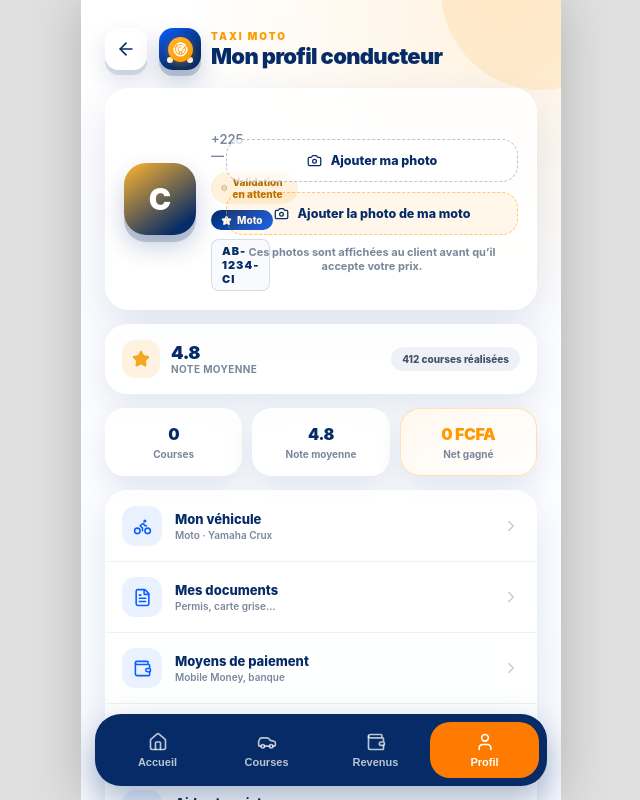
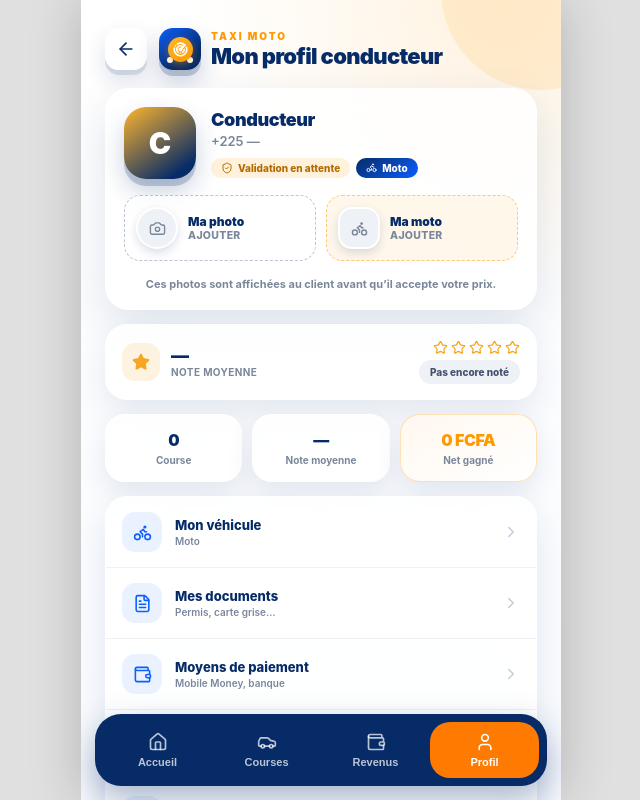
Before and after one commit to ouatthamed250-bit/taxi-moto, a React (Vite) app: page /driver/profile in a window 1280 px wide. Shown: the whole page, without its empty margins (319-959 px from the left). Built offline with nearby package versions, Linux system fonts and the light colour scheme; no server answers.

Commit message:
Fix: profil conducteur layout + suppression donnees fictives

```diff
--- a/src/data/rides.ts
+++ b/src/data/rides.ts
@@ -111,6 +111,22 @@ export function reconcileRideHistory(
   return normalizeRideHistory([...cloud, ...pending]);
 }
 
+/** Courses réellement NOTÉES par un client. */
+export function countRatedRides(rides: Ride[]): number {
+  return rides.filter((ride) => typeof ride.rating === 'number' && ride.rating > 0).length;
+}
+
+/**
+ * NOTE MOYENNE d'un conducteur = moyenne des notes REÇUES.
+ * `null` si aucune course n'a été notée → l'UI affiche « Pas encore noté ».
+ */
+export function averageRideRating(rides: Ride[]): number | null {
+  const rated = rides.filter((ride) => typeof ride.rating === 'number' && ride.rating > 0);
+  if (rated.length === 0) return null;
+
+  return rated.reduce((total, ride) => total + (ride.rating ?? 0), 0) / rated.length;
+}
+
 /** Date du jour au format `dd/mm/yyyy` (même format que `nowDate()`). */
 export function todayStamp(now = new Date()): string {
   return now.toLocaleDateString('fr-FR');
--- a/src/pages/driver/Profile.css
+++ b/src/pages/driver/Profile.css
@@ -669,3 +669,113 @@
   font-weight: 700;
   text-align: center;
 }
+
+/* ==========================================================================
+   LAYOUT CORRIGE DU PROFIL CONDUCTEUR — SECTIONS EMPILEES
+   ⚠️ Ces regles remplacent celles du haut de fichier : la carte utilisateur
+   n est plus une simple ligne flex (le bloc photos debordait sur l identite).
+   Structure : 1) identite  2) photos (2 colonnes)  3) note  4) stats
+   ========================================================================== */
+.driver-profile-card {
+  flex-direction: column;
+  align-items: stretch;
+  gap: 16px;
+}
+
+/* Section 1 : avatar + identite sur UNE ligne */
+.driver-profile-identity-row {
+  display: flex;
+  align-items: center;
+  gap: 15px;
+  min-width: 0;
+}
+
+/* Section 2 : 2 boutons photos cote a cote (empiles sur petit ecran) */
+.driver-profile-photos {
+  display: grid;
+  grid-template-columns: 1fr 1fr;
+  gap: 10px;
+  width: 100%;
+  margin-top: 0;
+}
+
+.driver-profile-photo-btn {
+  display: flex;
+  align-items: center;
+  justify-content: flex-start;
+  gap: 10px;
+  min-width: 0;
+  padding: 11px;
+  text-align: left;
+}
+
+.driver-profile-photo-preview {
+  display: flex;
+  align-items: center;
+  justify-content: center;
+  width: 42px;
+  height: 42px;
+  flex: 0 0 42px;
+  overflow: hidden;
+  border: 2px solid #fff;
+  border-radius: 14px;
+  background: var(--taxi-gray-100, #eef2f7);
+  color: var(--taxi-gray-500, #7a879b);
+  box-shadow: 0 4px 10px rgba(6, 43, 103, 0.15);
+}
+
+.driver-profile-photo-preview--round {
+  border-radius: 50%;
+}
+
+.driver-profile-photo-preview img {
+  width: 100%;
+  height: 100%;
+  object-fit: cover;
+  display: block;
+}
+
+.driver-profile-photo-text {
+  display: flex;
+  flex-direction: column;
+  min-width: 0;
+}
+
+.driver-profile-photo-text strong {
+  color: var(--taxi-navy, #062b67);
+  font-size: 12px;
+  font-weight: 900;
+  white-space: nowrap;
+  overflow: hidden;
+  text-overflow: ellipsis;
+}
+
+.driver-profile-photo-text small {
+  color: var(--taxi-gray-500, #7a879b);
+  font-size: 10.5px;
+  font-weight: 800;
+  text-transform: uppercase;
+  letter-spacing: 0.3px;
+}
+
+@media (max-width: 360px) {
+  .driver-profile-photos {
+    grid-template-columns: 1fr;
+  }
+}
+
+/* Section 3 : note moyenne + etoiles */
+.driver-profile-rating-right {
+  display: flex;
+  flex-direction: column;
+  align-items: flex-end;
+  gap: 5px;
+  min-width: 0;
+}
+
+.driver-profile-rating-stars {
+  display: inline-flex;
+  align-items: center;
+  gap: 3px;
+  color: #f5a623;
+}
--- a/src/pages/driver/Profile.tsx
+++ b/src/pages/driver/Profile.tsx
@@ -19,17 +19,9 @@ import { COLORS, VEHICLES, fcfa } from '../../theme';
 import { useApp } from '../../store/useApp';
 import { updateUser } from '../../services/firestore';
 import { compressImageFile } from '../../services/imageCompress';
+import { averageRideRating, countRatedRides } from '../../data/rides';
 import type { VehicleType } from '../../types';
 import './Profile.css';
-
-const DRIVER_RATING = 4.8;
-const DRIVER_RIDES = 412;
-const DRIVER_PLATE = 'AB-1234-CI';
-
-const VEHICLE_MODELS: Record<VehicleType, string> = {
-  moto: 'Yamaha Crux',
-  tricycle: 'TVS King',
-};
 
 const MENU = [
   { key: 'vehicle', icon: Bike, label: 'Mon véhicule', hint: 'Véhicule, modèle et plaque' },
@@ -53,7 +45,7 @@ export default function DriverProfile() {
     currentUser,
     driverApproved,
     vehicle,
-    driverRidesToday,
+    driverRideHistory,
     driverNet,
     logout,
   } = useApp();
@@ -126,13 +118,26 @@ export default function DriverProfile() {
 
   const vehicleKey: VehicleType = vehicle ?? 'moto';
   const info = VEHICLES[vehicleKey];
-  const model = VEHICLE_MODELS[vehicleKey];
   const displayName = userName || 'Conducteur';
   const initial = displayName.trim().charAt(0).toUpperCase() || 'C';
 
+  /*
+   * ⚠️ AUCUNE DONNÉE FICTIVE : tout vient du store (Firestore).
+   *   • Courses  → nombre réel de courses terminées du conducteur ;
+   *   • Note     → moyenne des notes REÇUES (les courses notées par les clients) ;
+   *   • Plaque   → compte Firestore `users/{accountId}.plate`.
+   */
+  const rideCount = driverRideHistory.length;
+
+  /* Note moyenne RÉELLE des courses notées (`null` = pas encore noté). */
+  const averageRating = averageRideRating(driverRideHistory);
+  const ratedCount = countRatedRides(driverRideHistory);
+  const roundedRating = averageRating !== null ? Math.round(averageRating) : 0;
+  const plate = currentUser?.plate || '';
+
   const handleMenu = (key: string) => {
     if (key === 'vehicle') {
-      showToast(`${info.label} · ${model} · ${DRIVER_PLATE}`);
+      showToast(`${info.label}${plate ? ` · ${plate}` : ''}`);
       return;
     }
 
@@ -175,8 +180,9 @@ export default function DriverProfile() {
           </div>
         </header>
 
-        {/* ===== CARTE UTILISATEUR ===== */}
+        {/* ===== SECTION 1 : IDENTITÉ ===== */}
         <section className="driver-profile-card">
+          <div className="driver-profile-identity-row">
             {/* Photo du conducteur (identique à celle vue par le client). */}
             {photos.driverPhoto ? (
               <img
@@ -203,23 +209,37 @@ export default function DriverProfile() {
                 </span>
 
                 <span className="driver-profile-badge driver-profile-badge--navy">
-                <Star size={11} fill="currentColor" />
+                  <Bike size={11} />
                   {info.label}
                 </span>
               </div>
 
-            <span className="driver-profile-plate">{DRIVER_PLATE}</span>
+              {plate && <span className="driver-profile-plate">{plate}</span>}
+            </div>
           </div>
 
-          {/* ===== PHOTOS DE PROFIL ET DU VÉHICULE ===== */}
+          {/* ===== SECTION 2 : PHOTOS (bloc séparé, 2 colonnes) ===== */}
           <div className="driver-profile-photos">
             <label className="driver-profile-photo-btn">
-              <Camera size={15} />
+              <span className="driver-profile-photo-preview driver-profile-photo-preview--round">
+                {photos.driverPhoto ? (
+                  <img src={photos.driverPhoto} alt="" />
+                ) : (
+                  <Camera size={17} />
+                )}
+              </span>
+
+              <span className="driver-profile-photo-text">
+                <strong>Ma photo</strong>
+                <small>
                   {photoBusy === 'driver'
                     ? 'Envoi…'
                     : photos.driverPhoto
-                  ? 'Changer ma photo'
-                  : 'Ajouter ma photo'}
+                      ? 'Changer'
+                      : 'Ajouter'}
+                </small>
+              </span>
+
               <input
                 type="file"
                 accept="image/*"
@@ -228,33 +248,39 @@ export default function DriverProfile() {
             </label>
 
             <label className="driver-profile-photo-btn driver-profile-photo-btn--vehicle">
-              {photos.vehiclePhoto && (
-                <img
-                  className="driver-profile-vehicle-thumb"
-                  src={photos.vehiclePhoto}
-                  alt={info.label}
-                />
+              <span className="driver-profile-photo-preview driver-profile-photo-preview--square">
+                {photos.vehiclePhoto ? (
+                  <img src={photos.vehiclePhoto} alt="" />
+                ) : (
+                  <Bike size={17} />
                 )}
-              <Camera size={15} />
+              </span>
+
+              <span className="driver-profile-photo-text">
+                <strong>Ma moto</strong>
+                <small>
                   {photoBusy === 'vehicle'
                     ? 'Envoi…'
                     : photos.vehiclePhoto
-                  ? 'Changer la photo de ma moto'
-                  : 'Ajouter la photo de ma moto'}
+                      ? 'Changer'
+                      : 'Ajouter'}
+                </small>
+              </span>
+
               <input
                 type="file"
                 accept="image/*"
                 onChange={(event) => void changePhoto('vehicle', event.target.files?.[0])}
               />
             </label>
+          </div>
 
           <p className="driver-profile-photos-note">
             Ces photos sont affichées au client avant qu’il accepte votre prix.
           </p>
-          </div>
         </section>
 
-        {/* ===== NOTE MOYENNE ===== */}
+        {/* ===== SECTION 3 : NOTE MOYENNE (vraies données) ===== */}
         <section className="driver-profile-rating">
           <div className="driver-profile-rating-left">
             <span className="driver-profile-rating-icon">
@@ -262,25 +288,43 @@ export default function DriverProfile() {
             </span>
 
             <div>
-              <strong className="driver-profile-rating-value">{DRIVER_RATING}</strong>
+              <strong className="driver-profile-rating-value">
+                {averageRating !== null ? averageRating.toFixed(1) : '—'}
+              </strong>
               <span className="driver-profile-rating-label">Note moyenne</span>
             </div>
           </div>
 
+          <div className="driver-profile-rating-right">
+            <span className="driver-profile-rating-stars" aria-hidden="true">
+              {[1, 2, 3, 4, 5].map((value) => (
+                <Star
+                  key={value}
+                  size={15}
+                  fill={value <= roundedRating ? 'currentColor' : 'none'}
+                />
+              ))}
+            </span>
+
             <span className="driver-profile-rating-rides">
-            {DRIVER_RIDES} courses réalisées
+              {averageRating === null
+                ? 'Pas encore noté'
+                : `${ratedCount} note${ratedCount > 1 ? 's' : ''} reçue${
+                    ratedCount > 1 ? 's' : ''
+                  }`}
             </span>
+          </div>
         </section>
 
-        {/* ===== STATS ===== */}
+        {/* ===== SECTION 4 : STATS (vraies données) ===== */}
         <section className="driver-profile-stats">
           <div className="driver-profile-stat">
-            <strong>{driverRidesToday.length}</strong>
-            <span>Courses</span>
+            <strong>{rideCount}</strong>
+            <span>{rideCount > 1 ? 'Courses' : 'Course'}</span>
           </div>
 
           <div className="driver-profile-stat">
-            <strong>{DRIVER_RATING}</strong>
+            <strong>{averageRating !== null ? averageRating.toFixed(1) : '—'}</strong>
             <span>Note moyenne</span>
           </div>
 
@@ -309,7 +353,9 @@ export default function DriverProfile() {
                 <span className="driver-profile-menu-content">
                   <strong>{item.label}</strong>
                   <small>
-                    {item.key === 'vehicle' ? `${info.label} · ${model}` : item.hint}
+                    {item.key === 'vehicle'
+                      ? `${info.label}${plate ? ` · ${plate}` : ''}`
+                      : item.hint}
                   </small>
                 </span>
 
--- a/src/store/AppProvider.tsx
+++ b/src/store/AppProvider.tsx
@@ -954,7 +954,17 @@ export function AppProvider({ children }: { children: ReactNode }) {
     setPassengerHistory((history) =>
       history.map((ride, index) => (index === 0 ? { ...ride, rating } : ride)),
     );
-  }, []);
+
+    /*
+     * Persistance de la NOTE sur la course (Firestore) : c'est ce qui alimente
+     * la NOTE MOYENNE RÉELLE du conducteur dans son profil.
+     */
+    const rideId = lastRide?.id ?? activeRideIdRef.current;
+    if (isCloudEnabled() && rideId) {
+      void updateRide(rideId, { rating });
+      console.info(`[course] note ${rating}/5 enregistrée pour ${rideId}.`);
+    }
+  }, [lastRide]);
 
   const resetBooking = useCallback(() => {
     setRideStatus('idle');
```
Lines whose indentation alone changed are shown as unchanged.
